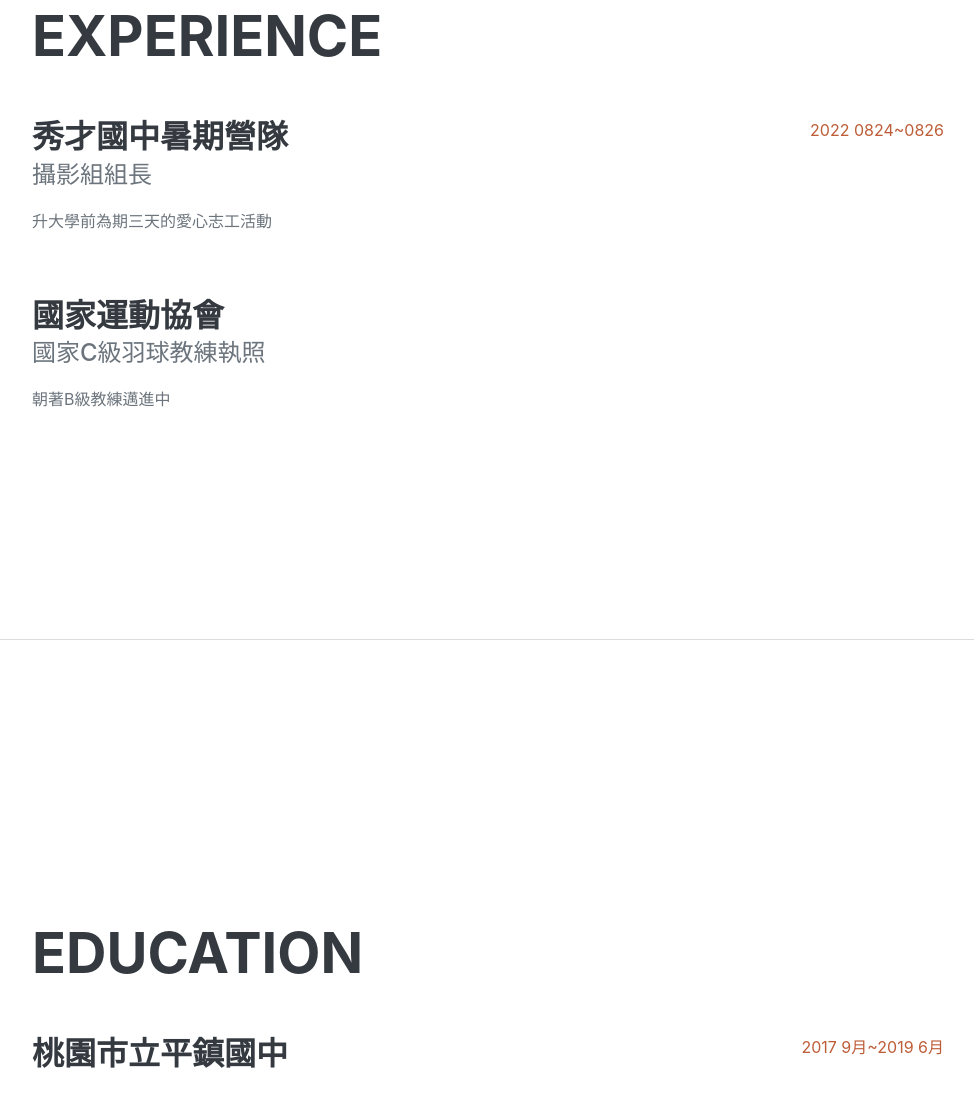
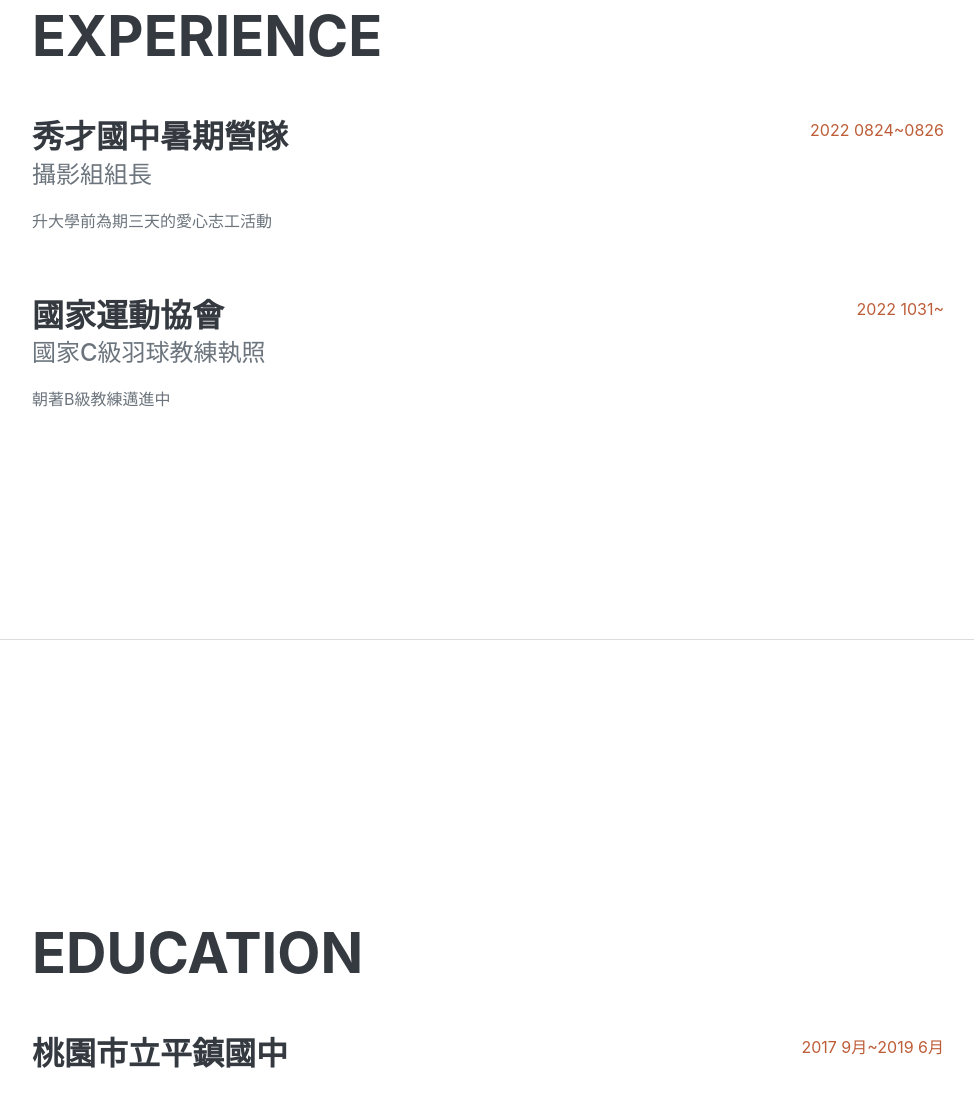
Before and after one commit to riken0221/riken0221.github.io, a plain HTML site: page index.html in a window 1280 px wide. Shown: the part 962-2061 px from the top of the page, without its empty margins (288-1262 px from the left). Drawn offline with nearby package versions, Linux system fonts and the light colour scheme; a web font is replaced by a local one.

Commit message:
變更
chuange

```diff
--- a/index.html
+++ b/index.html
@@ -76,7 +76,7 @@
                             <div class="subheading mb-3">國家C級羽球教練執照</div>
                             <p>朝著B級教練邁進中</p>
                         </div>
-                        <div class="flex-shrink-0"><span class="text-primary"2022 1205~></span></div>
+                        <div class="flex-shrink-0"><span class="text-primary">2022 1031~</span></div>
                     </div>
 
             </section>
```
